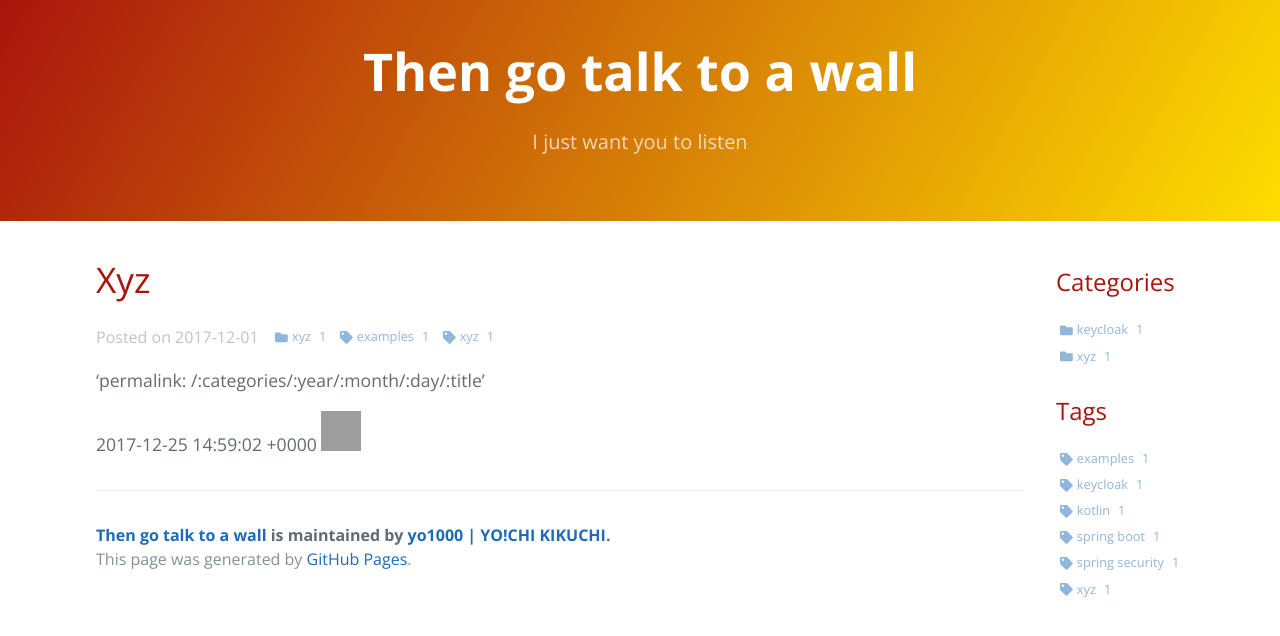
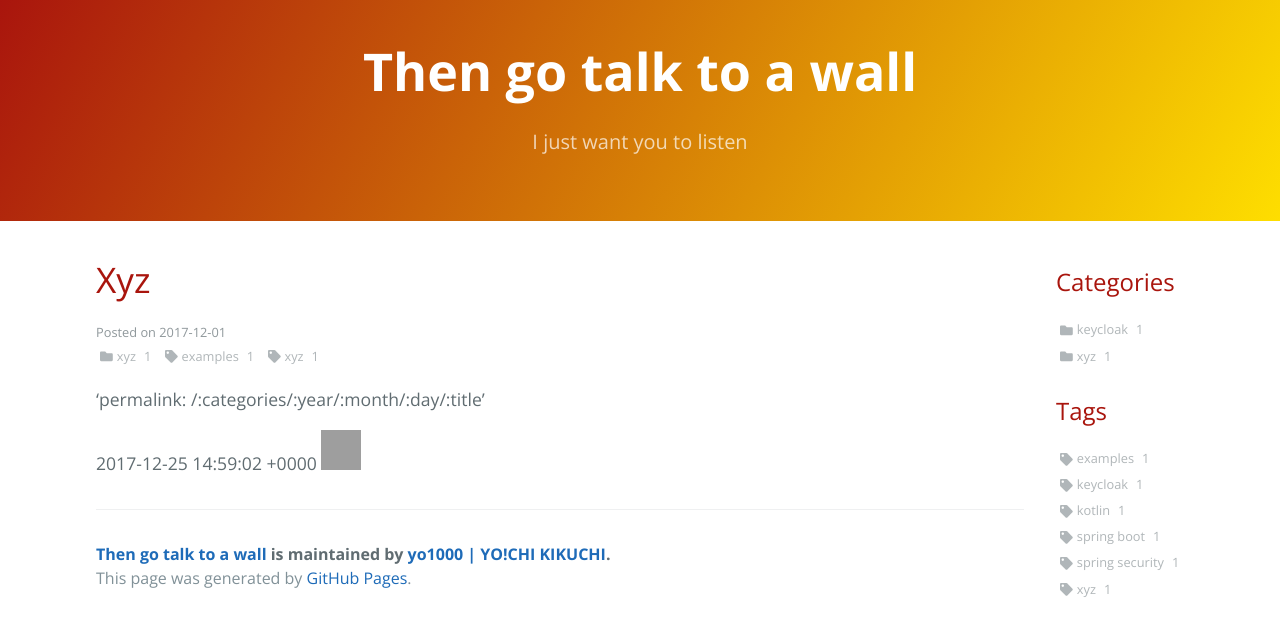
Before and after one commit to yo1000/blog.yo1000.com, a Jekyll site: the page built from _posts/2017-12-01-xyz.md, in a window 1280 px wide. Shown: the top 636 px of the page. Built offline with Jekyll 4.4.1, drawn with Linux system fonts in a browser that asks for light colours; grey boxes are pictures that could not be loaded.

Commit message:
Update overwrite.css

```diff
--- a/res/site/css/overwrite.css
+++ b/res/site/css/overwrite.css
@@ -85,6 +85,7 @@
 .side-content p {
   opacity: .7;
   font-size: .8rem;
+  color: #606c71
 }
 
 .meta-content section,
@@ -93,12 +94,8 @@
 }
 
 .meta-content .meta {
-  display: inline-block;
   position: relative;
   top: .1rem;
-  margin-right: .5rem;
-  color: #aaa;
-  font-size: 1rem;
 }
 
 @media screen and (min-width: 64em) {
```
